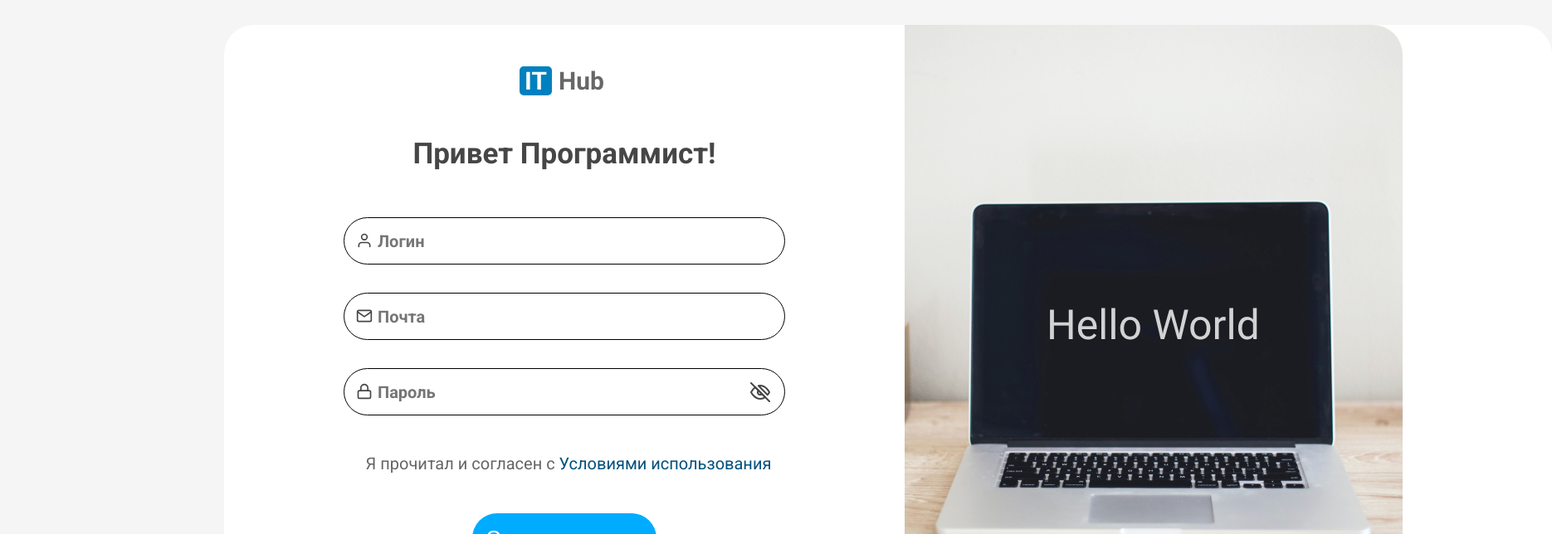
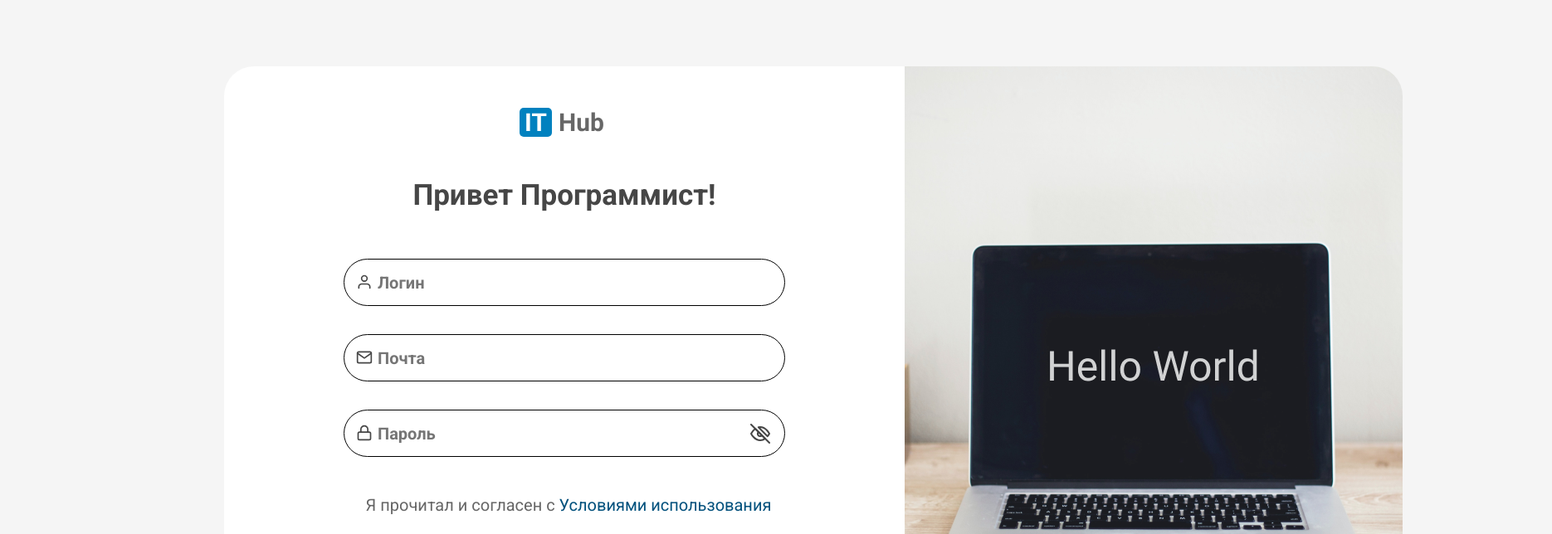
Before and after one commit to SpaceTeamX/ItHubFrontend, a React (Vite) app: page /singup in a window 1280 px wide. Shown: the top 644 px of the page at 83% size, 1870 px wide, since content can reach past the window. Built offline with nearby package versions, Linux system fonts and the light colour scheme.

Commit message:
рабочая регистрация

```diff
--- a/src/components/Content/Login/login.module.scss
+++ b/src/components/Content/Login/login.module.scss
@@ -1,6 +1,7 @@
 .singup{
     display: flex;
-    margin: 100px auto 0 auto;
+    margin-top: 150px;
+    margin-left: 300px;
     border-radius: 36px;
     background-color: #FFFFFF;
 
--- a/src/components/Content/Singup/singup.module.scss
+++ b/src/components/Content/Singup/singup.module.scss
@@ -2,13 +2,14 @@
     display: flex;
     justify-content: center;
     align-items: center;
+    margin-top: 50px;
     width: 100%;
     border-radius: 36px;
     background-color: #FFFFFF;
 
     .singupContent{
         display: grid;
-        width: 1600px;
+        width: 1400px;
         grid-template-columns: repeat(2,1fr);
     }
     .imgContainer{
--- a/src/components/Header/Header.jsx
+++ b/src/components/Header/Header.jsx
@@ -28,7 +28,7 @@ const Header = () => {
             <img src='/assets/user.svg' alt="user" />
             <p className={style.login}>User</p>
           </Link>) : (
-          <Link to='/singup' className={style.login}>
+          <Link to='/login' className={style.login}>
             <img src='/assets/user.svg' alt="userIcon" />
             <p>Войти</p>
           </Link>)
```
